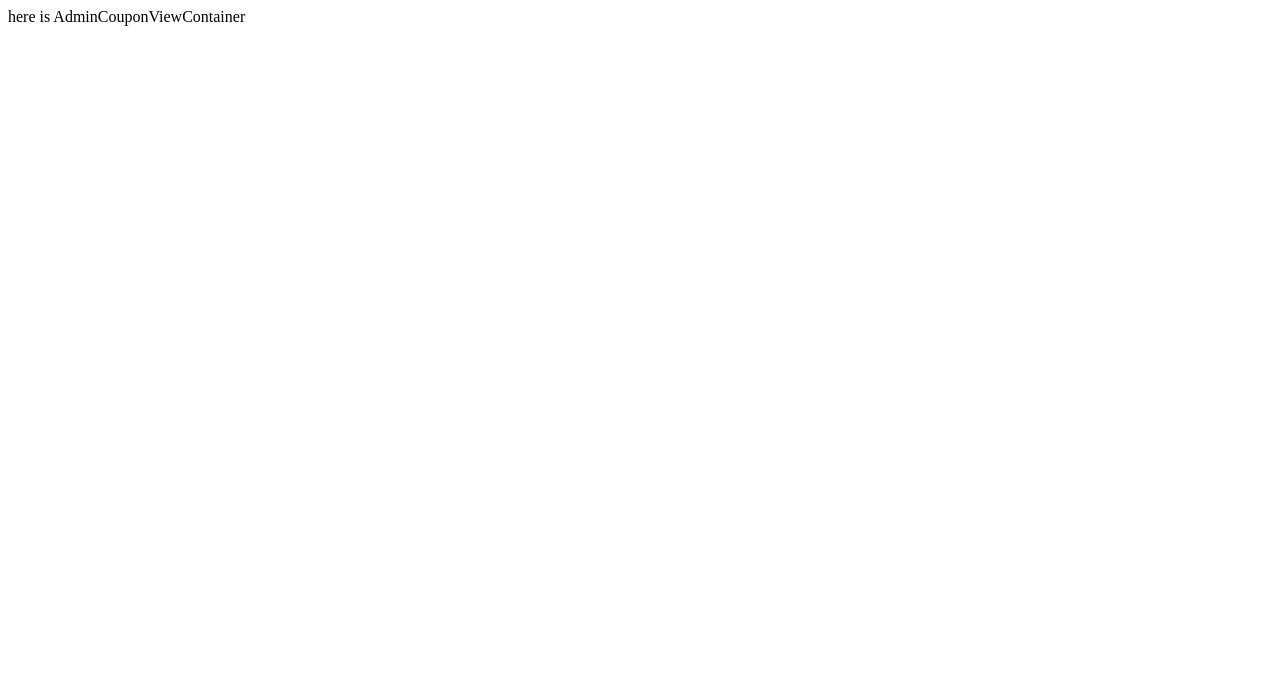
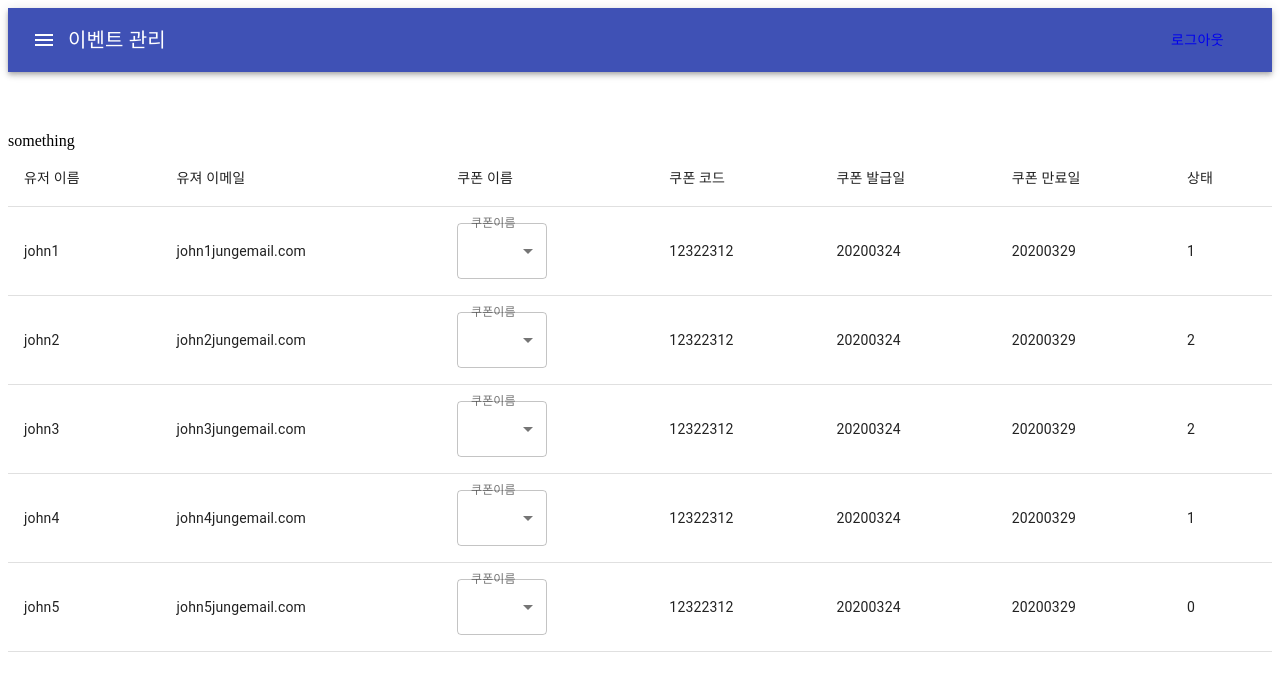
Before and after one commit to zlhunzzing/DogManager-Client, a React (Create React App) app: page /admin/coupon-view in a window 1280 px wide. Shown: the top 674 px of the page. Built offline with nearby package versions, Linux system fonts and the light colour scheme.

Commit message:
draft: userCouponInfo rendering in adminPage with fakeData

```diff
--- a/src/containers/AdminCouponViewContainer.tsx
+++ b/src/containers/AdminCouponViewContainer.tsx
@@ -1,10 +1,107 @@
+//! 모듈
 import React from 'react';
 import axios from 'axios';
+import { Link } from 'react-router-dom';
+
+//! 컴포넌트
+import AdminMenu from '../views/AdminMenu';
+import CouponViewListTable from '../views/CouponViewListTable';
+
+//! CSS
+import Table from '@material-ui/core/Table';
+import TableHead from '@material-ui/core/TableHead';
+import TableBody from '@material-ui/core/TableBody';
+import TableRow from '@material-ui/core/TableRow';
+import TableCell from '@material-ui/core/TableCell';
+
+export interface FakeCouponData {
+  userName: string;
+  userEmail: string;
+  couponName: string;
+  couponCode: string;
+  assignedAt: number;
+  expiredAt: number;
+  isDeleted: number;
+}
+
+const fakeCouponData: FakeCouponData[] = [
+  {
+    userName: 'john1',
+    userEmail: 'john1jungemail.com',
+    couponName: 'helloworld1',
+    couponCode: '12322312',
+    assignedAt: 20200324,
+    expiredAt: 20200329,
+    isDeleted: 1,
+  },
+  {
+    userName: 'john2',
+    userEmail: 'john2jungemail.com',
+    couponName: 'helloworld2',
+    couponCode: '12322312',
+    assignedAt: 20200324,
+    expiredAt: 20200329,
+    isDeleted: 2,
+  },
+  {
+    userName: 'john3',
+    userEmail: 'john3jungemail.com',
+    couponName: 'helloworld3',
+    couponCode: '12322312',
+    assignedAt: 20200324,
+    expiredAt: 20200329,
+    isDeleted: 2,
+  },
+  {
+    userName: 'john4',
+    userEmail: 'john4jungemail.com',
+    couponName: 'helloworld4',
+    couponCode: '12322312',
+    assignedAt: 20200324,
+    expiredAt: 20200329,
+    isDeleted: 1,
+  },
+  {
+    userName: 'john5',
+    userEmail: 'john5jungemail.com',
+    couponName: 'helloworld5',
+    couponCode: '12322312',
+    assignedAt: 20200324,
+    expiredAt: 20200329,
+    isDeleted: 0,
+  },
+];
 
 const AdminCouponViewContainer: React.FunctionComponent = () => {
+  //   statusCode: 200
+
+  //   isDeleted 상태:
+  //   0 : 사용가능
+  //   1 : 사용완료
+  //   2 : 취소됨(기간만료, 쿠폰삭제 등)
+  //   console.log(fakeCouponData);
   return (
     <div>
-      <div>here is AdminCouponViewContainer</div>
+      <AdminMenu />
+      <div style={{ marginTop: 60 }}>something</div>
+      <Table>
+        <TableHead>
+          <TableRow>
+            <TableCell>유저 이름</TableCell>
+            <TableCell>유져 이메일</TableCell>
+            <TableCell>쿠폰 이름</TableCell>
+            <TableCell>쿠폰 코드</TableCell>
+            <TableCell>쿠폰 발급일</TableCell>
+            <TableCell>쿠폰 만료일</TableCell>
+            <TableCell>상태</TableCell>
+          </TableRow>
+        </TableHead>
+        <TableBody>
+          {fakeCouponData.map((coupon, index) => {
+            return <CouponViewListTable key={index} coupon={coupon} />;
+          })}
+        </TableBody>
+      </Table>
     </div>
   );
 };
--- /dev/null
+++ b/src/views/CouponViewListTable.tsx
@@ -0,0 +1,73 @@
+/*eslint-disable*/
+//! 모듈
+import React from 'react';
+
+//! 컴포넌트
+import { FakeCouponData } from '../containers/AdminCouponViewContainer';
+import TableRow from '@material-ui/core/TableRow';
+import TableCell from '@material-ui/core/TableCell';
+//!
+import { createStyles, makeStyles, Theme } from '@material-ui/core/styles';
+import InputLabel from '@material-ui/core/InputLabel';
+import MenuItem from '@material-ui/core/MenuItem';
+import FormControl from '@material-ui/core/FormControl';
+import Select from '@material-ui/core/Select';
+
+const useStyles = makeStyles((theme: Theme) =>
+  createStyles({
+    formControl: {
+      minWidth: 90,
+    },
+    selectEmpty: {
+      marginTop: theme.spacing(2),
+    },
+  }),
+);
+interface couponViewProps {
+  coupon: FakeCouponData;
+}
+
+const CouponViewListTable: React.FunctionComponent<couponViewProps> = ({
+  coupon,
+}: couponViewProps) => {
+  const classes = useStyles();
+  const inputLabel = React.useRef<HTMLLabelElement>(null);
+  const [labelWidth] = React.useState(0);
+  console.log('coupon:', coupon);
+  //   {
+  //     userName: 'john1',
+  //     userEmail: 'john1jungemail.com',
+  //     couponName: 'helloworld1',
+  //     couponCode: '12322312',
+  //     assignedAt: 20200324,
+  //     expiredAt: 20200329,
+  //     isDeleted: 1,
+  //   },
+  return (
+    <TableRow>
+      <TableCell>{coupon.userName}</TableCell>
+      <TableCell>{coupon.userEmail}</TableCell>
+      <TableCell>
+        <FormControl variant="outlined" className={classes.formControl}>
+          <InputLabel ref={inputLabel} id="demo-simple-select-outlined-label">
+            쿠폰이름
+          </InputLabel>
+          <Select
+            labelId="demo-simple-select-outlined-label"
+            id="demo-simple-select-outlined"
+            value="hello"
+            labelWidth={labelWidth}
+          >
+            <MenuItem value="준비중">{coupon.couponName}</MenuItem>
+          </Select>
+        </FormControl>
+      </TableCell>
+      <TableCell>{coupon.couponCode}</TableCell>
+      <TableCell>{coupon.assignedAt}</TableCell>
+      <TableCell>{coupon.expiredAt}</TableCell>
+      <TableCell>{coupon.isDeleted}</TableCell>
+    </TableRow>
+  );
+};
+
+export default CouponViewListTable;
```
